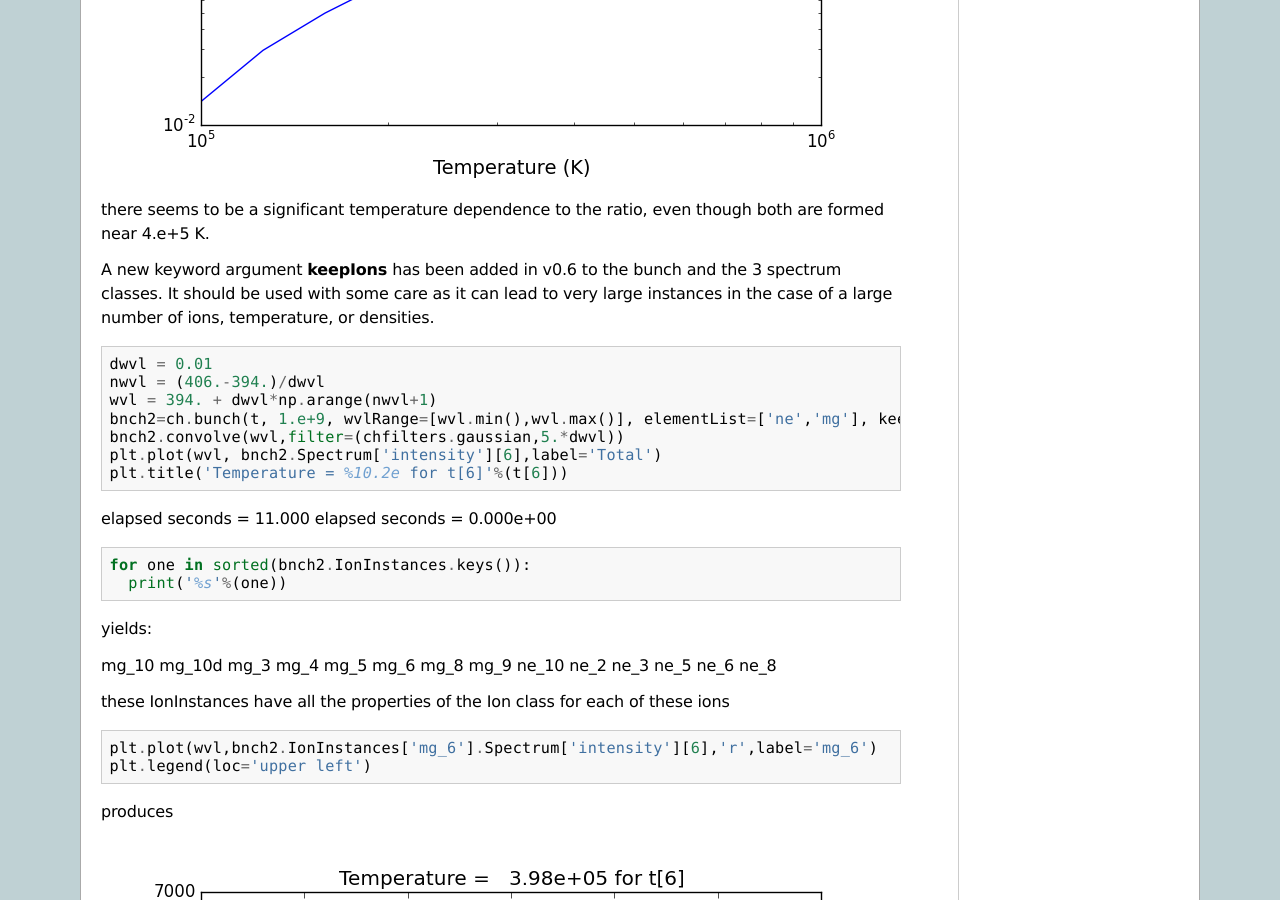
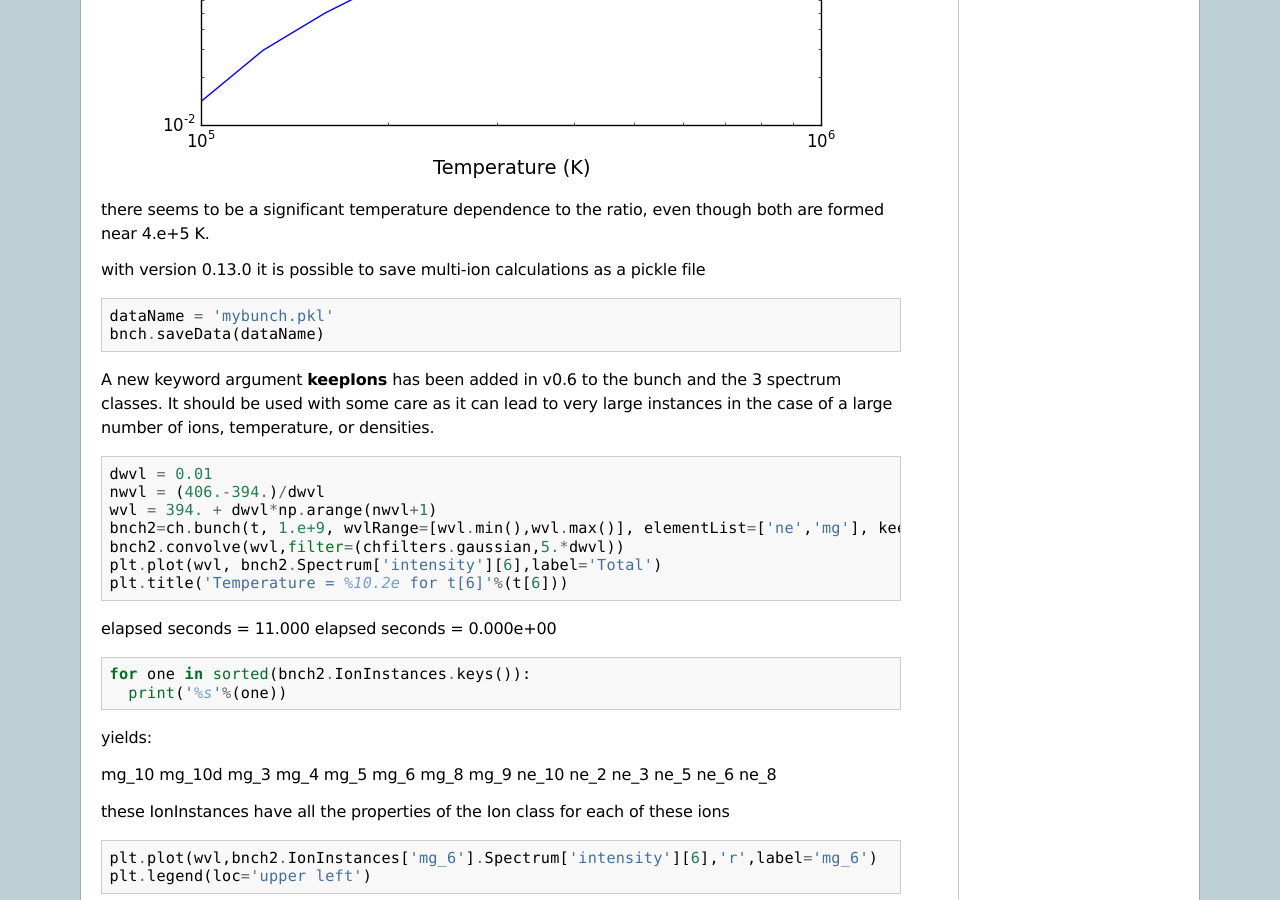
Before and after one commit to chianti-atomic/ChiantiPy, a Sphinx documentation site: the page built from docs/source/quick_start.rst, in a window 1280 px wide and 900 px high, scrolled down 18596 px. Built offline with Sphinx 7.4.7, drawn with Linux system fonts in a browser that asks for light colours; some of the changed text lies outside the part shown.

Commit message:
update to docs

```diff
--- a/docs/source/changelog.rst
+++ b/docs/source/changelog.rst
@@ -6,11 +6,13 @@
 Changes from 0.12.0 to 0.13.0
 =============================
 
-it is now possible to incorporate a user created abundance file.  It needs to be of the same structure as one of the .abund files in the XUVTOP/abundance directory.  The file can be located anywhere on the user's computer.  It will be read if the abundance keyword is set the to a fully qualified file name of the new abundance file.
+it is now possible to incorporate a user created abundance file.  It needs to be of the same structure as one of the .abund files in the XUVTOP/abundance directory.  The file can be located anywhere on the user's computer.  It will be read if the abundance keyword is set to a fully qualified file name of the new abundance file, such as '/home/me/myabudance.abund', or equally, '/home/me/myabudance.txt'
 
 in the core classes, bunch and spectrum, now have saveData methods to save calculations to a pickle file
 
 by default, the pyQt widgets are now used a selection tools.  The command line selection tools are still available but the ~/.chianti/chiantirc file needs to select them.
+
+Problems with the ionGate method have been fixed.  This method help to select which ions will be used in multi-ion calculations
 
 
 
--- a/docs/source/quick_start.rst
+++ b/docs/source/quick_start.rst
@@ -401,6 +401,14 @@
 
 there seems to be a significant temperature dependence to the ratio, even though both are formed near 4.e+5 K.
 
+with version 0.13.0 it is possible to save multi-ion calculations as a pickle file
+
+::
+
+  dataName = 'mybunch.pkl'
+  bnch.saveData(dataName)
+
+
 A new keyword argument **keepIons** has been added in v0.6 to the bunch and the 3 spectrum classes.  It should be used with some care as it can lead to very large instances in the case of a large number of ions, temperature, or densities.
 
 ::
@@ -468,6 +476,8 @@
 *  **spectrum** - the single processor implementation that can be used anywhere
 *  **mspectrum** - uses the Python multiprocessing class and cannot be used in a IPython qtconsole or notebook
 *  **ipymspectrum** [new in v0.6] - uses the IPython parallel class and can be used in a IPython qtconsole or notebook
+
+As of version 0.13.0, it is now possible to save the calculations with the **saveData** methods, demonstrated with the bunch class above
 
 The single processor spectrum class
 ===================================
```
